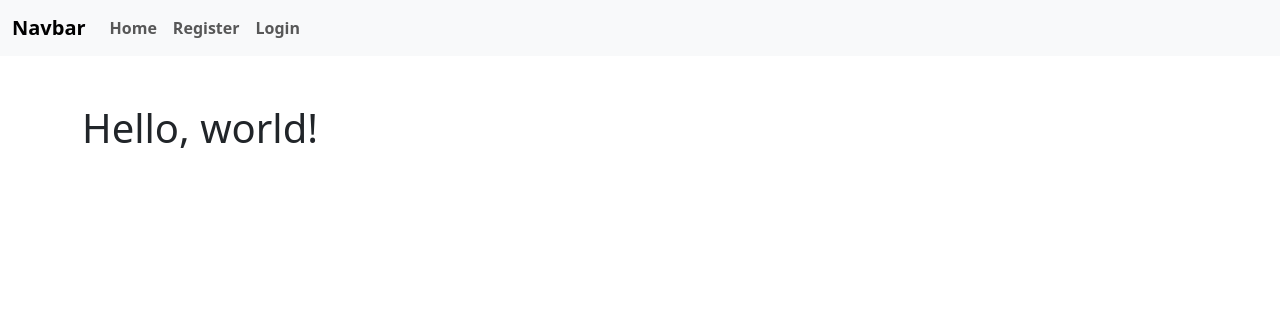
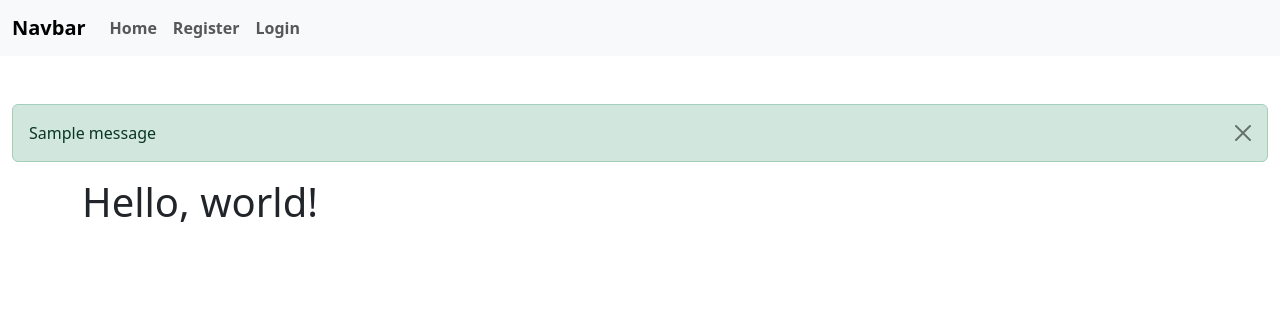
Before and after one commit to cderickson/MTGO-Tracker-WEB, a Flask app: page / in a window 1280 px wide. Shown: the top 316 px of the page. Run offline with Flask 2, Linux system fonts and the light colour scheme; tables that the repository leaves empty hold one stand-in row (values such as "Sample post"); one stand-in notice (Sample message) is shown; parts of the project's set-up code (start-up, migrations or seed data) failed here and were passed over.

Commit message:
Update base.html

```diff
--- a/website/templates/base.html
+++ b/website/templates/base.html
@@ -90,7 +90,7 @@
                     document.getElementById('LimitedFormatButton').disabled = true;
                     document.getElementById('MatchTypeMenu').innerHTML = "";
                     for (var i = 0; i < input_options["Constructed Match Types"].length; i++){
-                      document.getElementById("MatchTypeMenu").innerHTML += '<li><a class="dropdown-item" onclick="showMatchType(this)">'+input_options["Constructed Match Types"][i]+'</a></li>';
+                      document.getElementById("MatchTypeMenu").innerHTML += '<li><a class="dropdown-item" onclick="showMatchType(this)">'+input_options["Constructed Match Types"][i]+' </a></li>';
                     };
                   };
                   if (data.format === "Booster Draft"){
@@ -98,11 +98,11 @@
                     document.getElementById('LimitedFormatButton').disabled = false;
                     document.getElementById('LimitedFormatMenu').innerHTML = "";
                     for (var i = 0; i < input_options["Booster Draft Formats"].length; i++){
-                      document.getElementById("LimitedFormatMenu").innerHTML += '<li><a class="dropdown-item" onclick="showMatchType(this)">'+input_options["Booster Draft Formats"][i]+'</a></li>';
+                      document.getElementById("LimitedFormatMenu").innerHTML += '<li><a class="dropdown-item" onclick="showMatchType(this)">'+input_options["Booster Draft Formats"][i]+' </a></li>';
                     };
                     document.getElementById('MatchTypeMenu').innerHTML = "";
                     for (var i = 0; i < input_options["Booster Draft Match Types"].length; i++){
-                      document.getElementById("MatchTypeMenu").innerHTML += '<li><a class="dropdown-item" onclick="showMatchType(this)">'+input_options["Booster Draft Match Types"][i]+'</a></li>';
+                      document.getElementById("MatchTypeMenu").innerHTML += '<li><a class="dropdown-item" onclick="showMatchType(this)">'+input_options["Booster Draft Match Types"][i]+' </a></li>';
                     };
                   };
                   if (data.format === "Sealed Deck"){
@@ -110,11 +110,11 @@
                     document.getElementById('LimitedFormatButton').disabled = false;
                     document.getElementById('LimitedFormatMenu').innerHTML = "";
                     for (var i = 0; i < input_options["Sealed Formats"].length; i++){
-                      document.getElementById("LimitedFormatMenu").innerHTML += '<li><a class="dropdown-item" onclick="showMatchType(this)">'+input_options["Sealed Formats"][i]+'</a></li>';
+                      document.getElementById("LimitedFormatMenu").innerHTML += '<li><a class="dropdown-item" onclick="showMatchType(this)">'+input_options["Sealed Formats"][i]+' </a></li>';
                     };
                     document.getElementById('MatchTypeMenu').innerHTML = "";
                     for (var i = 0; i < input_options["Sealed Match Types"].length; i++){
-                      document.getElementById("MatchTypeMenu").innerHTML += '<li><a class="dropdown-item" onclick="showMatchType(this)">'+input_options["Sealed Match Types"][i]+'</a></li>';
+                      document.getElementById("MatchTypeMenu").innerHTML += '<li><a class="dropdown-item" onclick="showMatchType(this)">'+input_options["Sealed Match Types"][i]+' </a></li>';
                     };
                   };
                   if (data.format === "Cube"){
@@ -122,14 +122,14 @@
                     document.getElementById('LimitedFormatButton').disabled = false;
                     document.getElementById('LimitedFormatMenu').innerHTML = "";
                     for (var i = 0; i < input_options["Cube Formats"].length; i++){
-                      document.getElementById("LimitedFormatMenu").innerHTML += '<li><a class="dropdown-item" onclick="showMatchType(this)">'+input_options["Cube Formats"][i]+'</a></li>';
+                      document.getElementById("LimitedFormatMenu").innerHTML += '<li><a class="dropdown-item" onclick="showMatchType(this)">'+input_options["Cube Formats"][i]+' </a></li>';
                     };
                     document.getElementById('MatchTypeMenu').innerHTML = "";
                     for (var i = 0; i < input_options["Booster Draft Match Types"].length; i++){
-                      document.getElementById("MatchTypeMenu").innerHTML += '<li><a class="dropdown-item" onclick="showMatchType(this)">'+input_options["Booster Draft Match Types"][i]+'</a></li>';
+                      document.getElementById("MatchTypeMenu").innerHTML += '<li><a class="dropdown-item" onclick="showMatchType(this)">'+input_options["Booster Draft Match Types"][i]+' </a></li>';
                     };
                   };
-                  document.getElementById("MatchTypeMenu").innerHTML += '<li><a class="dropdown-item" onclick="showMatchType(this)">NA</a></li>';
+                  document.getElementById("MatchTypeMenu").innerHTML += '<li><a class="dropdown-item" onclick="showMatchType(this)">NA </a></li>';
                 } else{
                   document.getElementById('FormatButton').innerHTML = "Format";
                 };
@@ -235,7 +235,7 @@
               document.getElementById("DraftIdButton").innerHTML = data.possible_draft_ids[0];
               document.getElementById("DraftIdMenu").innerHTML = ""
               for (var i = 0; i < data.possible_draft_ids.length; i++){
-                document.getElementById("DraftIdMenu").innerHTML += '<li><a class="dropdown-item" onclick="showAssociatedDraftId(this)">'+data.possible_draft_ids[i]+'</a></li>';
+                document.getElementById("DraftIdMenu").innerHTML += '<li><a class="dropdown-item" onclick="showAssociatedDraftId(this)">'+data.possible_draft_ids[i]+' </a></li>';
               };
             };
           });
@@ -275,7 +275,7 @@
               document.getElementById("DraftIdButton").innerHTML = data.possible_draft_ids[0];
               document.getElementById("DraftIdMenu").innerHTML = ""
               for (var i = 0; i < data.possible_draft_ids.length; i++){
-                document.getElementById("DraftIdMenu").innerHTML += '<li><a class="dropdown-item" onclick="showAssociatedDraftId(this)">'+data.possible_draft_ids[i]+'</a></li>';
+                document.getElementById("DraftIdMenu").innerHTML += '<li><a class="dropdown-item" onclick="showAssociatedDraftId(this)">'+data.possible_draft_ids[i]+' </a></li>';
               };
             };
           });
@@ -303,11 +303,11 @@
             }
             document.getElementById('LimitedFormatMenu').innerHTML = "";
             for (var i = 0; i < input_options["Booster Draft Formats"].length; i++){
-              document.getElementById("LimitedFormatMenu").innerHTML += '<li><a class="dropdown-item" onclick="showLimitedFormat(this)">'+input_options["Booster Draft Formats"][i]+'</a></li>';
+              document.getElementById("LimitedFormatMenu").innerHTML += '<li><a class="dropdown-item" onclick="showLimitedFormat(this)">'+input_options["Booster Draft Formats"][i]+' </a></li>';
             };
             document.getElementById('MatchTypeMenu').innerHTML = "";
             for (var i = 0; i < input_options["Booster Draft Match Types"].length; i++){
-              document.getElementById("MatchTypeMenu").innerHTML += '<li><a class="dropdown-item" onclick="showMatchType(this)">'+input_options["Booster Draft Match Types"][i]+'</a></li>';
+              document.getElementById("MatchTypeMenu").innerHTML += '<li><a class="dropdown-item" onclick="showMatchType(this)">'+input_options["Booster Draft Match Types"][i]+' </a></li>';
             };
           } else if (item.innerHTML === "Sealed Deck"){
             if (!input_options["Sealed Formats"].includes(document.getElementById('LimitedFormatButton').innerHTML)){
@@ -318,11 +318,11 @@
             }
             document.getElementById('LimitedFormatMenu').innerHTML = "";
             for (var i = 0; i < input_options["Sealed Formats"].length; i++){
-              document.getElementById("LimitedFormatMenu").innerHTML += '<li><a class="dropdown-item" onclick="showLimitedFormat(this)">'+input_options["Sealed Formats"][i]+'</a></li>';
+              document.getElementById("LimitedFormatMenu").innerHTML += '<li><a class="dropdown-item" onclick="showLimitedFormat(this)">'+input_options["Sealed Formats"][i]+' </a></li>';
             };
             document.getElementById('MatchTypeMenu').innerHTML = "";
             for (var i = 0; i < input_options["Sealed Match Types"].length; i++){
-              document.getElementById("MatchTypeMenu").innerHTML += '<li><a class="dropdown-item" onclick="showMatchType(this)">'+input_options["Sealed Match Types"][i]+'</a></li>';
+              document.getElementById("MatchTypeMenu").innerHTML += '<li><a class="dropdown-item" onclick="showMatchType(this)">'+input_options["Sealed Match Types"][i]+' </a></li>';
             };
           } else if (item.innerHTML === "Cube"){
             if (!input_options["Cube Formats"].includes(document.getElementById('LimitedFormatButton').innerHTML)){
@@ -333,11 +333,11 @@
             }
             document.getElementById('LimitedFormatMenu').innerHTML = "";
             for (var i = 0; i < input_options["Cube Formats"].length; i++){
-              document.getElementById("LimitedFormatMenu").innerHTML += '<li><a class="dropdown-item" onclick="showLimitedFormat(this)">'+input_options["Cube Formats"][i]+'</a></li>';
+              document.getElementById("LimitedFormatMenu").innerHTML += '<li><a class="dropdown-item" onclick="showLimitedFormat(this)">'+input_options["Cube Formats"][i]+' </a></li>';
             };
             document.getElementById('MatchTypeMenu').innerHTML = "";
             for (var i = 0; i < input_options["Booster Draft Match Types"].length; i++){
-              document.getElementById("MatchTypeMenu").innerHTML += '<li><a class="dropdown-item" onclick="showMatchType(this)">'+input_options["Booster Draft Match Types"][i]+'</a></li>';
+              document.getElementById("MatchTypeMenu").innerHTML += '<li><a class="dropdown-item" onclick="showMatchType(this)">'+input_options["Booster Draft Match Types"][i]+' </a></li>';
             };
           };
         } else if (input_options["Constructed Formats"].includes(item.innerHTML)){
@@ -352,7 +352,7 @@
             }
           document.getElementById('MatchTypeMenu').innerHTML = "";
           for (var i = 0; i < input_options["Constructed Match Types"].length; i++){
-            document.getElementById("MatchTypeMenu").innerHTML += '<li><a class="dropdown-item" onclick="showMatchType(this)">'+input_options["Constructed Match Types"][i]+'</a></li>';
+            document.getElementById("MatchTypeMenu").innerHTML += '<li><a class="dropdown-item" onclick="showMatchType(this)">'+input_options["Constructed Match Types"][i]+' </a></li>';
           };
         } else if (item.innerHTML === "NA"){
           document.getElementById("P1ArchButton").disabled = false;
@@ -363,16 +363,16 @@
           document.getElementById('LimitedFormatButton').innerHTML = "Limited_Format";
           document.getElementById('MatchTypeMenu').innerHTML = "";
           for (var i = 0; i < input_options["Constructed Match Types"].length; i++){
-            document.getElementById("MatchTypeMenu").innerHTML += '<li><a class="dropdown-item" onclick="showMatchType(this)">'+input_options["Constructed Match Types"][i]+'</a></li>';
+            document.getElementById("MatchTypeMenu").innerHTML += '<li><a class="dropdown-item" onclick="showMatchType(this)">'+input_options["Constructed Match Types"][i]+' </a></li>';
           };
           for (var i = 0; i < input_options["Booster Draft Match Types"].length; i++){
-            document.getElementById("MatchTypeMenu").innerHTML += '<li><a class="dropdown-item" onclick="showMatchType(this)">'+input_options["Booster Draft Match Types"][i]+'</a></li>';
+            document.getElementById("MatchTypeMenu").innerHTML += '<li><a class="dropdown-item" onclick="showMatchType(this)">'+input_options["Booster Draft Match Types"][i]+' </a></li>';
           };
           for (var i = 0; i < input_options["Sealed Match Types"].length; i++){
-            document.getElementById("MatchTypeMenu").innerHTML += '<li><a class="dropdown-item" onclick="showMatchType(this)">'+input_options["Sealed Match Types"][i]+'</a></li>';
+            document.getElementById("MatchTypeMenu").innerHTML += '<li><a class="dropdown-item" onclick="showMatchType(this)">'+input_options["Sealed Match Types"][i]+' </a></li>';
           };
         };
-        document.getElementById("MatchTypeMenu").innerHTML += '<li><a class="dropdown-item" onclick="showMatchType(this)">NA</a></li>';
+        document.getElementById("MatchTypeMenu").innerHTML += '<li><a class="dropdown-item" onclick="showMatchType(this)">NA </a></li>';
         console.log(item.innerHTML)}
       function showLimitedFormat(item) {document.getElementById("LimitedFormatButton").innerHTML = item.innerHTML;}
       function showMatchType(item) {document.getElementById("MatchTypeButton").innerHTML = item.innerHTML;}
@@ -527,17 +527,17 @@
           if (item.innerHTML === "Booster Draft"){
             document.getElementById('LimitedFormatMenuMulti').innerHTML = "";
             for (var i = 0; i < input_options["Booster Draft Formats"].length; i++){
-              document.getElementById("LimitedFormatMenuMulti").innerHTML += '<li><a class="dropdown-item" onclick="showLimitedFormatMulti(this)">'+input_options["Booster Draft Formats"][i]+'</a></li>';
+              document.getElementById("LimitedFormatMenuMulti").innerHTML += '<li><a class="dropdown-item" onclick="showLimitedFormatMulti(this)">'+input_options["Booster Draft Formats"][i]+' </a></li>';
             };
           } else if (item.innerHTML === "Sealed Deck"){
             document.getElementById('LimitedFormatMenuMulti').innerHTML = "";
             for (var i = 0; i < input_options["Sealed Formats"].length; i++){
-              document.getElementById("LimitedFormatMenuMulti").innerHTML += '<li><a class="dropdown-item" onclick="showLimitedFormatMulti(this)">'+input_options["Sealed Formats"][i]+'</a></li>';
+              document.getElementById("LimitedFormatMenuMulti").innerHTML += '<li><a class="dropdown-item" onclick="showLimitedFormatMulti(this)">'+input_options["Sealed Formats"][i]+' </a></li>';
             };
           } else if (item.innerHTML === "Cube"){
             document.getElementById('LimitedFormatMenuMulti').innerHTML = "";
             for (var i = 0; i < input_options["Cube Formats"].length; i++){
-              document.getElementById("LimitedFormatMenuMulti").innerHTML += '<li><a class="dropdown-item" onclick="showLimitedFormatMulti(this)">'+input_options["Cube Formats"][i]+'</a></li>';
+              document.getElementById("LimitedFormatMenuMulti").innerHTML += '<li><a class="dropdown-item" onclick="showLimitedFormatMulti(this)">'+input_options["Cube Formats"][i]+' </a></li>';
             };
           }
         };
@@ -545,6 +545,36 @@
       function showLimitedFormatMulti(item) {document.getElementById("LimitedFormatButtonMulti").innerHTML = item.innerHTML;}
       function showMatchTypeMulti(item) {document.getElementById("MatchTypeButtonMulti").innerHTML = item.innerHTML;}
       function showAssociatedDraftId(item) {document.getElementById("DraftIdButton").innerHTML = item.innerHTML;}
+      function showBestGuess(item) {
+        document.getElementById("BestGuessButton").innerHTML = item.innerHTML;
+        document.getElementById("BG_Match_Set").value = document.getElementById("BestGuessButton").innerHTML.trim();
+      }
+      function bestGuessHidden(label) {document.getElementById("BG_Replace").value = label;}
+      function bestGuess(overwrite){
+        bg_type = document.getElementById("BestGuessButton").innerHTML.trim()
+        if (overwrite){
+          url = "/best_guess/overwrite/"
+        } else{
+          url = "/best_guess/unknown/"
+        };
+        if (bg_type === "All Matches"){
+          url += "all"
+        } else if (bg_type === "Constructed Only"){
+          url += "con"
+        } else if (bg_type === "Limited Only"){
+          console.log(bg_type)
+          url += "lim"
+        };
+        fetch(url).then(function(response){
+          response.json().then(function(data){
+            if (data.message_type === "success"){
+              console.log(data.message)
+            } else{
+              console.log("bad")
+            };
+          });
+        });
+      };
     </script>
 
   </head>
@@ -582,7 +612,7 @@
                 <b>Data Cleaning</b>
               </a>
               <ul class="dropdown-menu">
-                <li><a class="dropdown-item" href="#"><b>Best Guess Deck Names</b></a></li>
+                <li><a class="dropdown-item" href="#" data-bs-toggle="modal" data-bs-target="#BestGuessModal" onclick=""><b>Best Guess Deck Names</b></a></li>
                 <li><a class="dropdown-item" href="#" data-bs-toggle="modal" data-bs-target="#GameWinnerModal" onclick="initGetWinner()"><b>Get Missing Game Winners</b></a></li>
                 <li><a class="dropdown-item" href="#" data-bs-toggle="modal" data-bs-target="#DraftIdModal" onclick="initGetDraftId()"><b>Apply Associated Draft_IDs</b></a></li>
               </ul>
@@ -617,6 +647,26 @@
     </nav>
 
     <br><br>
+
+    {% with messages = get_flashed_messages(with_categories=true) %}
+      {% if messages %}
+        <div class="container-fluid">
+        {% for category, message in messages %}
+          {% if category == 'error' %}
+            <div class="alert alert-danger alert-dismissible fade show" role="alert">
+              {{ message }}
+              <button type="button" class="btn-close" data-bs-dismiss="alert" aria-label="Close"></button>
+            </div>
+          {% else %}
+            <div class="alert alert-success alert-dismissible fade show" role="alert">
+              {{ message }}
+              <button type="button" class="btn-close" data-bs-dismiss="alert" aria-label="Close"></button>
+            </div>
+          {% endif %}
+        {% endfor %}
+        </div>
+      {% endif %}
+    {% endwith %}
 
     <div class="modal fade" id="GameWinnerModal" tabindex="-1" aria-labelledby="GameWinnerModal" aria-hidden="true">
       <div class="modal-dialog modal-dialog-centered">
@@ -712,6 +762,53 @@
       </div>
     </div>
 
+    <form action="/best_guess" method="POST">
+      <input type="hidden" name="BG_Match_Set" id="BG_Match_Set" value="All Matches">
+      <input type="hidden" name="BG_Replace" id="BG_Replace" value="NA">
+      <div class="modal fade" id="BestGuessModal" tabindex="-1" aria-labelledby="BestGuessModal" aria-hidden="true">
+        <div class="modal-dialog modal-dialog-centered">
+          <div class="modal-content">
+            <div class="modal-header">
+              <h2 class="modal-title fs-5" id="BestGuessModalLabel">Best Guess Deck Names</h2>
+              <button type="button" class="btn-close" data-bs-dismiss="modal" aria-label="Close" id="BestGuessCloseButton"></button>
+            </div>
+            <div class="modal-body">
+              <div class="container-fluid">
+                <div class="row" id="BestGuessMessage">
+                  <b>This will revise deck names according to the following:</b><br><br>
+                  <b>Constructed:</b>
+                  <p class="px-5">Compare cards played during a match to find the name of a similar decklist.</p>
+                  <b>Limited:</b>
+                  <p class="px-5">Look at basic lands played during a match to find the color combination played.</p>
+                  <b>NOTE: 'Overwrite All' will overwrite manually input deck name information. This is not reversible.</b>
+                </div><br>
+                <div class="row text-center">
+                  <div class="dropdown">
+                    <button class="btn btn-secondary dropdown-toggle" type="button" id="BestGuessButton" name="BestGuessButton" data-bs-toggle="dropdown" aria-haspopup="true" aria-expanded="true">
+                      All Matches
+                    </button>
+                    <ul class="dropdown-menu" id="BestGuessMenu">
+                      <li><a class="dropdown-item" onclick="showBestGuess(this)">All Matches </a></li>
+                      <li><a class="dropdown-item" onclick="showBestGuess(this)">Constructed Only </a></li>
+                      <li><a class="dropdown-item" onclick="showBestGuess(this)">Limited Only </a></li>
+                    </ul>
+                  </div>
+                </div>
+              </div>
+            </div>
+            <hr>
+            <div class="row">
+              <div class="col text-end">
+                <button type="submit" class="btn btn-primary" id="BestGuessOWButton" onclick="bestGuessHidden('Overwrite All')">Overwrite All</button>
+              </div>
+              <div class="col">
+                <button type="submit" class="btn btn-primary" id="BestGuessNAButton" onclick="bestGuessHidden('Replace NA/Unknown')">Replace NA/Unknown</button>
+              </div>
+            </div><br>
+          </div>
+        </div>
+      </div>
+    </form>
 
   {% block content %}
   {% endblock %}
```
